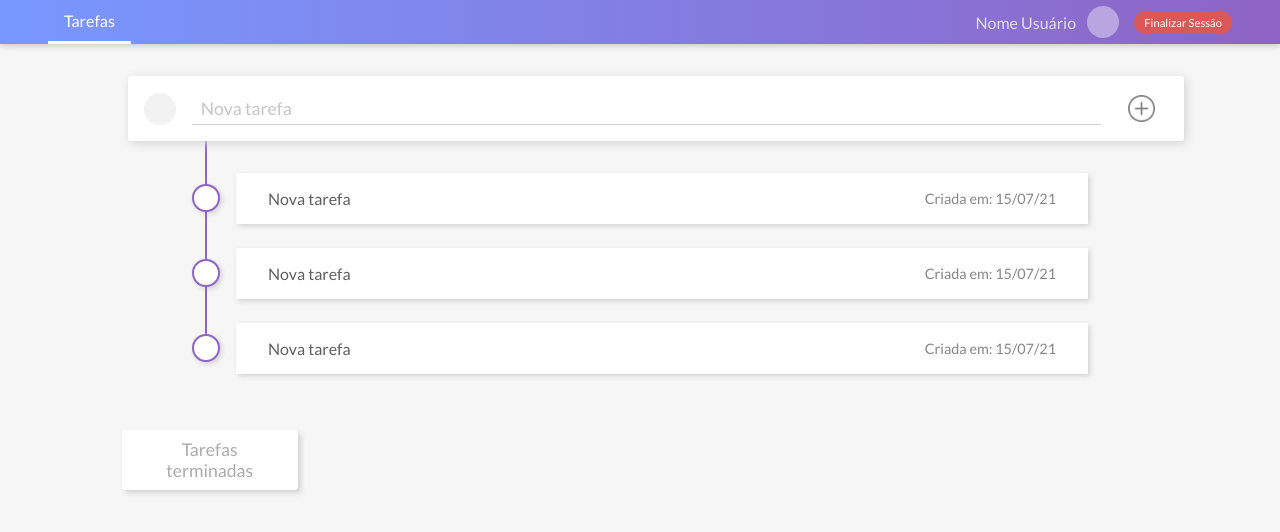
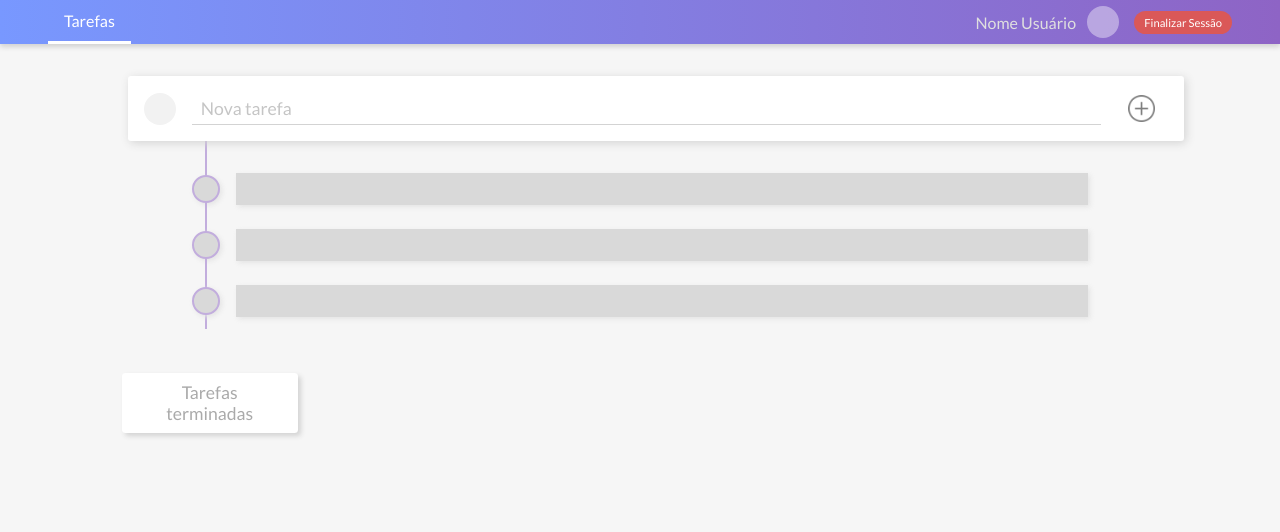
Before and after one commit to joaopaulo159/Checkpoint2, a plain HTML site: page pages/tarefas.html in a window 1280 px wide. Drawn offline with nearby package versions, Linux system fonts and the light colour scheme; some packages are replaced by stand-ins of ours; no server answers; a script that the page names is missing.

Commit message:
exclusão do placeholder em tarefas.html

```diff
--- a/pages/tarefas.html
+++ b/pages/tarefas.html
@@ -51,26 +51,26 @@
 
   <ul class="tarefas-pendentes">
     <div>
-    <!-- <div id="skeleton"> -->
+   <div id="skeleton">
       <li class="tarefa">
         <div class="not-done"></div>
         <div class="descricao">
-          <p class="nome">Nova tarefa</p>
-          <p class="timestamp">Criada em: 15/07/21</p>
+          <p class="nome"></p>
+          <p class="timestamp"></p>
         </div>
       </li>
       <li class="tarefa">
         <div class="not-done"></div>
         <div class="descricao">
-          <p class="nome">Nova tarefa</p>
-          <p class="timestamp">Criada em: 15/07/21</p>
+          <p class="nome"></p>
+          <p class="timestamp"></p>
         </div>
       </li>
       <li class="tarefa">
         <div class="not-done"></div>
         <div class="descricao">
-          <p class="nome">Nova tarefa</p>
-          <p class="timestamp">Criada em: 15/07/21</p>
+          <p class="nome"></p>
+          <p class="timestamp"></p>
         </div>
       </li>
 
--- a/scripts/signup.js
+++ b/scripts/signup.js
@@ -149,6 +149,3 @@ passwordImg.addEventListener('click', event => {
         passwordInputsElements.type = 'password'
     }
 });
-
-
-console.log(cadastro)
```
Also changed, not shown: pages/signup.html (+1 -1 lines).
